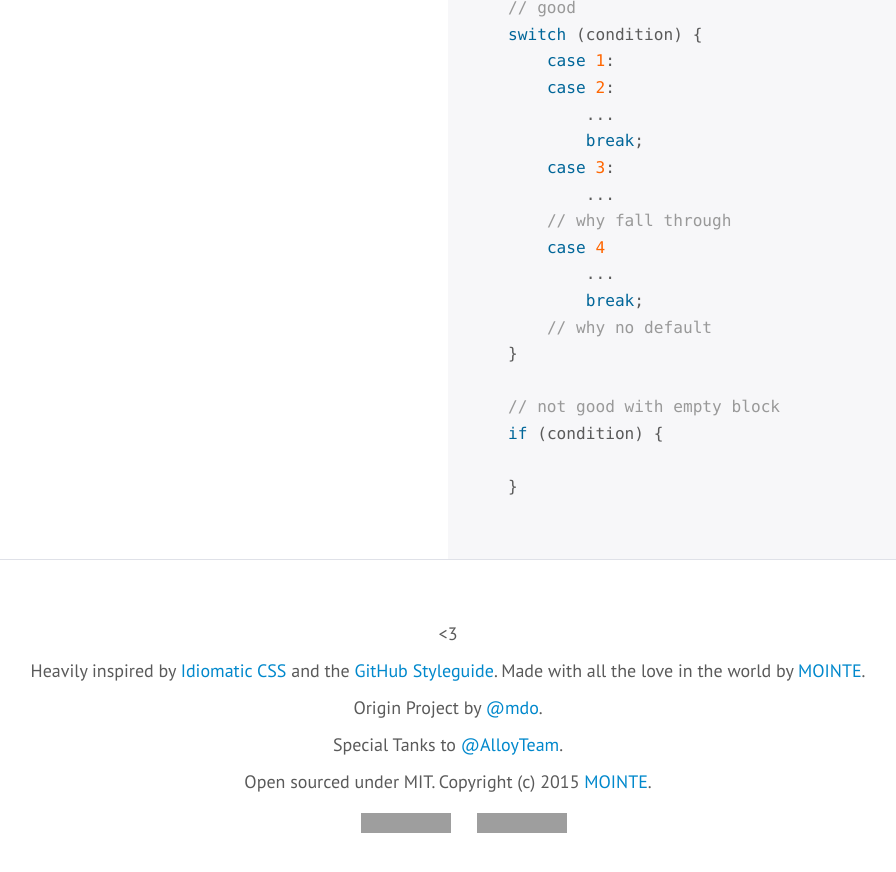
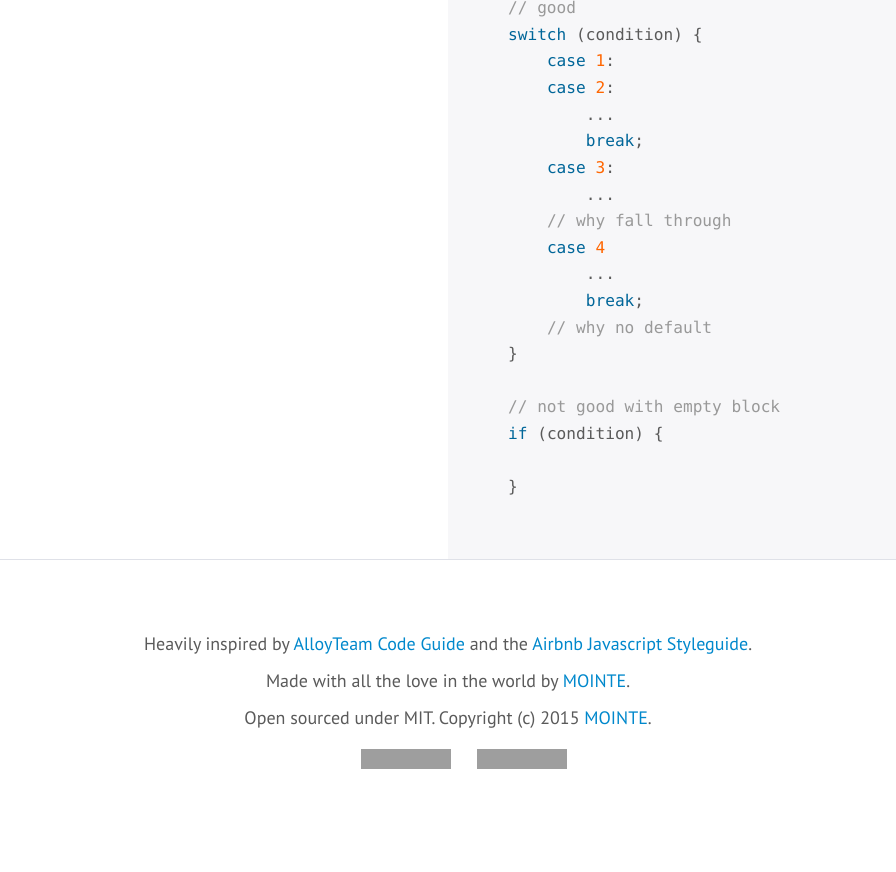
Before and after one commit to yuhongjie/code-guide, a Jekyll site: the page built from index.html, in a window 1280 px wide and 900 px high, scrolled down 39384 px. Shown: the top 872 px of the window, without its empty margins (192-1088 px from the left). Built offline with Jekyll 4.4.1, drawn with Linux system fonts in a browser that asks for light colours; nearby versions of some CDN libraries; some web fonts are replaced; library files that are not in the unit come from our copies; Markdown is read by kramdown in place of the engine named in the settings; comment, search, counter and statistics services are not loaded; after the commit the page ends 40220 px from its top, so only the background shows below that; grey boxes are pictures that could not be loaded.

Commit message:
Update footer.html

```diff
--- a/_includes/footer.html
+++ b/_includes/footer.html
@@ -1,16 +1,15 @@
 <footer class="footer">
-  <p>&lt;3</p>
-  <p>Heavily inspired by <a href="https://github.com/mdo/code-guide">Idiomatic CSS</a> and the <a href="http://github.com/styleguide">GitHub Styleguide</a>. Made with all the love in the world by <a href="#">MOINTE</a>.</p>
-  <p>Origin Project by <a href="https://github.com/mdo">@mdo</a>.</p>
-  <p>Special Tanks to <a href="https://github.com/alloyteam/CodeGuide">@AlloyTeam</a>.</p>
+  <p></p>
+  <p>Heavily inspired by <a href="https://github.com/AlloyTeam/code-guide">AlloyTeam Code Guide</a> and the <a href="http://github.com/airbnb/javascript">Airbnb Javascript Styleguide</a>.</p>
+  <p>Made with all the love in the world by <a href="#">MOINTE</a>.</p>
   <p>Open sourced under MIT. Copyright (c) {{ site.time | date: '%Y' }} <a href="#">MOINTE</a>.</p>
 
   <ul class="quick-links">
     <li>
-      <iframe class="github-btn" src="http://ghbtns.com/github-btn.html?user=MOINTE&repo=code-guide&type=watch&count=true" allowtransparency="true" frameborder="0" scrolling="0" width="112px" height="20px"></iframe>
+      <iframe class="github-btn" src="http://ghbtns.com/github-btn.html?user=MOINTE&repo=code-guide&type=watch&count=false" allowtransparency="true" frameborder="0" scrolling="0" width="112px" height="20px"></iframe>
     </li>
     <li>
-      <iframe class="github-btn" src="http://ghbtns.com/github-btn.html?user=MOINTE&repo=code-guide&type=fork&count=true" allowtransparency="true" frameborder="0" scrolling="0" width="98px" height="20px"></iframe>
+      <iframe class="github-btn" src="http://ghbtns.com/github-btn.html?user=MOINTE&repo=code-guide&type=fork&count=false" allowtransparency="true" frameborder="0" scrolling="0" width="98px" height="20px"></iframe>
     </li>
   </ul>
 </footer>
```
